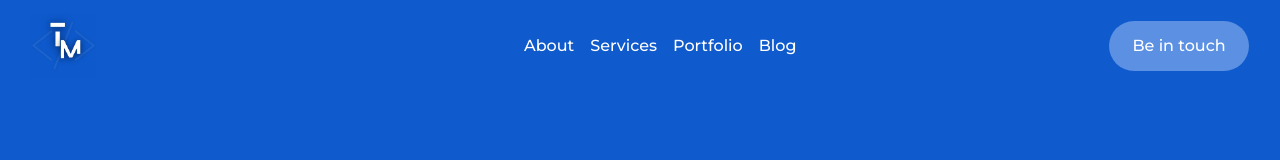
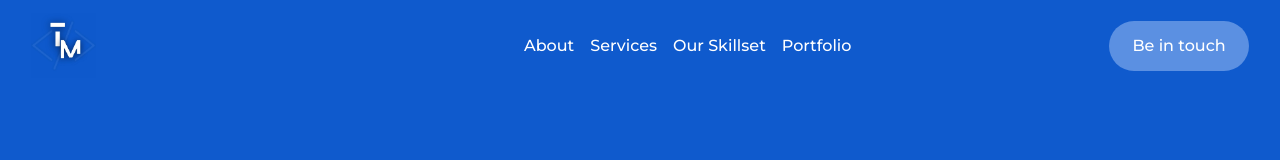
Before and after one commit to Gizzhy/techmaven, a React (Create React App) app: page / in a window 1280 px wide. Shown: the top 160 px of the page. Built offline with nearby package versions, Linux system fonts and the light colour scheme.

Commit message:
redirect

```diff
--- a/src/components/Navbar.js
+++ b/src/components/Navbar.js
@@ -57,12 +57,12 @@ export const Navbar = () => {
               </li>
               <li className="nav-item nav-link">
                 <Link className="portfolio" to="/portfolio">
-                  Portfolio
+                  Our Skillset
                 </Link>
               </li>
               <li className="nav-item nav-link">
                 <Link className="blog" to="/blog">
-                  Blog
+                  Portfolio
                 </Link>
               </li>
             </ul>
```
Also changed, not shown: 1 other file (tests, documents, lock files or other folders).
